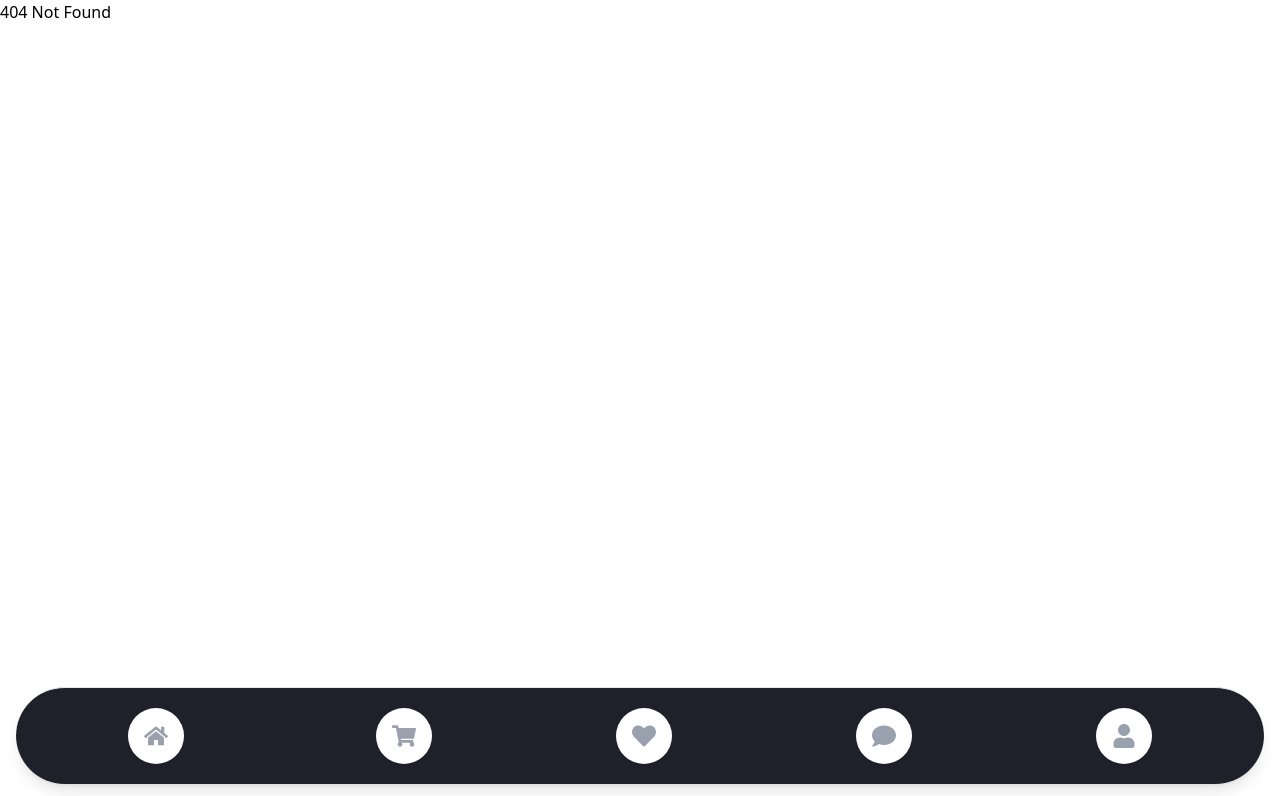
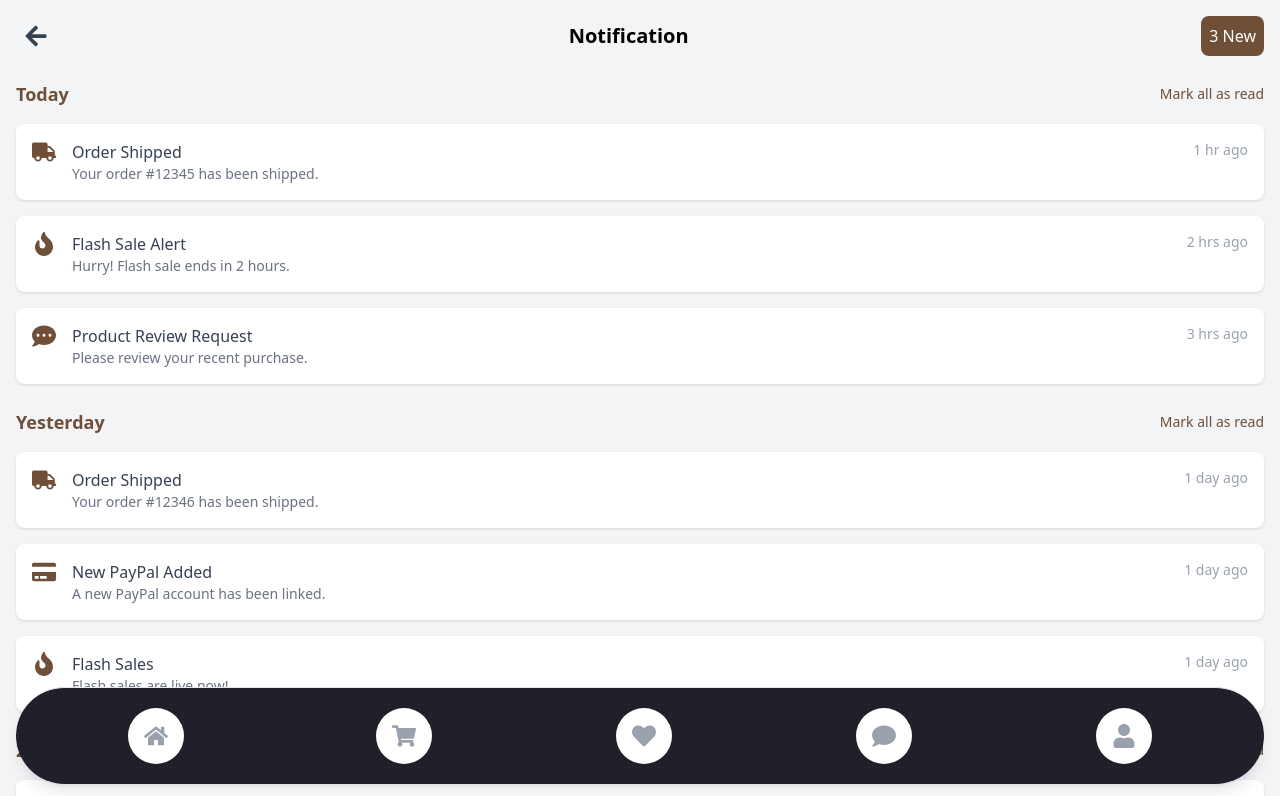
Before and after one commit to iamkayourday/E-Commerce_store, a React (Vite) app: page /notification in a window 1280 px wide. Before the commit this address had no page. Shown: the top 796 px of the page. Built offline with nearby package versions, Linux system fonts and the light colour scheme.

Commit message:
add Notification page and integrate it into the App routing; update Home component with notification link

```diff
--- a/src/App.jsx
+++ b/src/App.jsx
@@ -28,6 +28,7 @@ import AddCard from "./Checkout/AddCard";
 import Success from "./Checkout/Success";
 import HelpCenter from "./Pages/Profile/HelpCenter";
 import PasswordManager from "./Pages/Profile/PasswordManager";
+import Notification from "./Pages/Notification";
 
 // Layout Component
 function Layout({ children }) {
@@ -96,6 +97,8 @@ function AppContent() {
             <Route path="/favorites" element={<Favorites />} />
             <Route path="/messages" element={<Messages />} />
             <Route path="/details/:id" element={<ProductDetails />} />
+            <Route path="notification" element={<Notification />} />
+
 
             {/* Authentication Routes */}
             <Route path="/sign-in" element={<SignIn />} />
--- a/src/Pages/Home.jsx
+++ b/src/Pages/Home.jsx
@@ -10,6 +10,7 @@ import {
 } from "react-icons/fa";
 import { GiMonclerJacket, GiArmoredPants, GiClothes } from "react-icons/gi";
 import ProductList from "../Components/ProductList";
+import { Link } from "react-router-dom";
 
 const Home = ({ favorites, toggleFavorite }) => {
   const [activeFilter, setActiveFilter] = useState("All"); // State to track active filter
@@ -25,13 +26,14 @@ const Home = ({ favorites, toggleFavorite }) => {
             <p className="text-sm font-semibold">New York, USA</p>
           </div>
         </div>
-
+        <Link to="/notification" className="text-[#704f38] text-sm">
           <div className="relative">
             <FaBell className="text-gray-600 w-6 h-6" />
             <span className="absolute -top-2 -right-2 bg-red-500 text-white text-xs rounded-full px-1.5 py-0.5">
               5
             </span>
           </div>
+        </Link>
       </div>
 
       {/* Search Bar */}
@@ -151,7 +153,11 @@ const Home = ({ favorites, toggleFavorite }) => {
         }
       `}</style>
       {/* Pass activeFilter to ProductList */}
-      <ProductList favorites={favorites} toggleFavorite={toggleFavorite} activeFilter="All" />
+      <ProductList
+        favorites={favorites}
+        toggleFavorite={toggleFavorite}
+        activeFilter="All"
+      />
     </div>
   );
 };
--- /dev/null
+++ b/src/Pages/Notification.jsx
@@ -0,0 +1,145 @@
+import React from "react";
+import { FaArrowLeft, FaBell, FaCheckCircle, FaTruck, FaFire, FaCommentDots, FaCreditCard } from "react-icons/fa";
+import { useNavigate } from "react-router-dom";
+
+const Notification = () => {
+  const navigate = useNavigate();
+
+  // Notification data
+  const notifications = [
+    {
+      id: 1,
+      day: "Today",
+      icon: <FaTruck className="w-6 h-6 text-[#704f38]" />,
+      header: "Order Shipped",
+      description: "Your order #12345 has been shipped.",
+      time: "1 hr ago",
+    },
+    {
+      id: 2,
+      day: "Today",
+      icon: <FaFire className="w-6 h-6 text-[#704f38]" />,
+      header: "Flash Sale Alert",
+      description: "Hurry! Flash sale ends in 2 hours.",
+      time: "2 hrs ago",
+    },
+    {
+      id: 3,
+      day: "Today",
+      icon: <FaCommentDots className="w-6 h-6 text-[#704f38]" />,
+      header: "Product Review Request",
+      description: "Please review your recent purchase.",
+      time: "3 hrs ago",
+    },
+    {
+      id: 4,
+      day: "Yesterday",
+      icon: <FaTruck className="w-6 h-6 text-[#704f38]" />,
+      header: "Order Shipped",
+      description: "Your order #12346 has been shipped.",
+      time: "1 day ago",
+    },
+    {
+      id: 5,
+      day: "Yesterday",
+      icon: <FaCreditCard className="w-6 h-6 text-[#704f38]" />,
+      header: "New PayPal Added",
+      description: "A new PayPal account has been linked.",
+      time: "1 day ago",
+    },
+    {
+      id: 6,
+      day: "Yesterday",
+      icon: <FaFire className="w-6 h-6 text-[#704f38]" />,
+      header: "Flash Sales",
+      description: "Flash sales are live now!",
+      time: "1 day ago",
+    },
+    {
+      id: 7,
+      day: "2 Days Ago",
+      icon: <FaTruck className="w-6 h-6 text-[#704f38]" />,
+      header: "Order Shipped",
+      description: "Your order #12347 has been shipped.",
+      time: "2 days ago",
+    },
+    {
+      id: 8,
+      day: "2 Days Ago",
+      icon: <FaFire className="w-6 h-6 text-[#704f38]" />,
+      header: "Flash Sale Alert",
+      description: "Hurry! Flash sale ends in 2 hours.",
+      time: "2 days ago",
+    },
+  ];
+
+  // Group notifications by day
+  const groupedNotifications = notifications.reduce((acc, notification) => {
+    if (!acc[notification.day]) {
+      acc[notification.day] = [];
+    }
+    acc[notification.day].push(notification);
+    return acc;
+  }, {});
+
+  return (
+    <div className="min-h-screen bg-gray-100 p-4">
+      {/* Header with Back Button */}
+      <div className="flex items-center justify-between mb-6">
+        <button
+          onClick={() => navigate(-1)} // Go back to the previous page
+          className="p-2"
+        >
+          <FaArrowLeft className="w-6 h-6 text-gray-700" />
+        </button>
+        <h1 className="text-xl font-bold flex-1 text-center">Notification</h1>
+        <button className="p-2 bg-[#704f38] text-white rounded-lg">
+          3 New
+        </button>
+      </div>
+
+      {/* Notifications */}
+      {Object.entries(groupedNotifications).map(([day, notifications]) => (
+        <div key={day} className="mb-6">
+          {/* Day Header */}
+          <div className="flex items-center justify-between mb-4">
+            <h2 className="text-lg font-semibold text-[#704f38]">{day}</h2>
+            <button className="text-sm text-[#704f38] hover:underline">
+              Mark all as read
+            </button>
+          </div>
+
+          {/* Notification List */}
+          <div className="space-y-4">
+            {notifications.map((notification) => (
+              <div
+                key={notification.id}
+                className="bg-white p-4 rounded-lg shadow-sm flex items-start space-x-4"
+              >
+                {/* Icon */}
+                <div className="flex-shrink-0">{notification.icon}</div>
+
+                {/* Notification Details */}
+                <div className="flex-1">
+                  <h3 className="font-medium text-gray-700">
+                    {notification.header}
+                  </h3>
+                  <p className="text-sm text-gray-500">
+                    {notification.description}
+                  </p>
+                </div>
+
+                {/* Timestamp */}
+                <div className="text-sm text-gray-400">
+                  {notification.time}
+                </div>
+              </div>
+            ))}
+          </div>
+        </div>
+      ))}
+    </div>
+  );
+};
+
+export default Notification;
```
Lines whose indentation alone changed are shown as unchanged.
